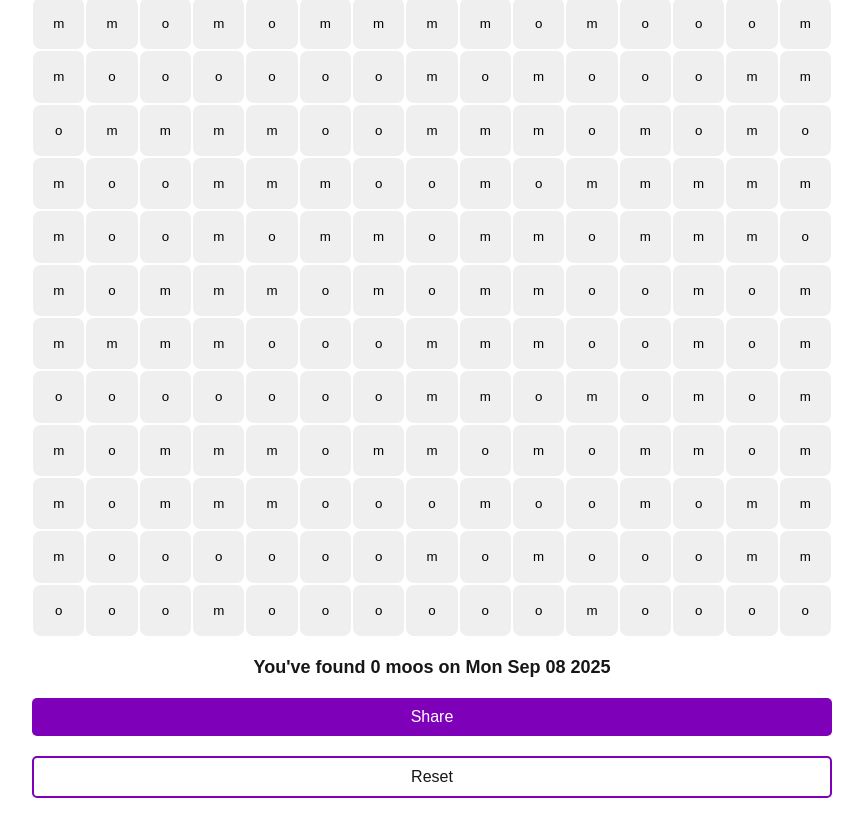
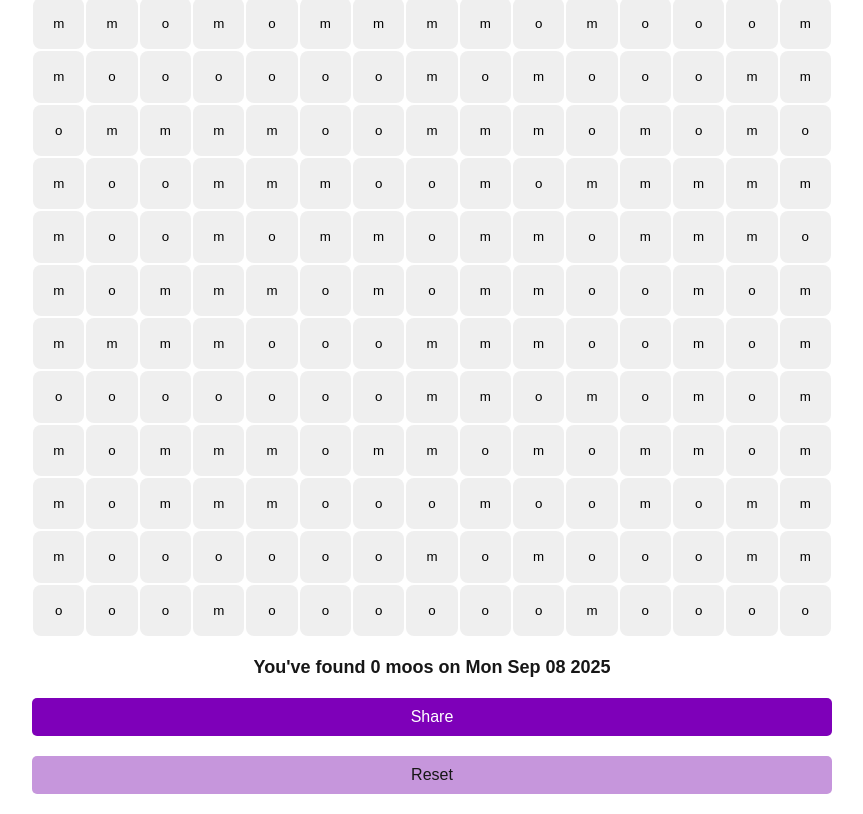
Before and after one commit to KleeUT/find-a-moo, a Next.js app: page / in a window 1280 px wide. Shown: the part 217-1031 px from the top of the page, without its empty margins (208-1071 px from the left). Built offline with nearby package versions, Linux system fonts and the light colour scheme.

Commit message:
:sparkle: styling reset

```diff
--- a/src/app/globals.css
+++ b/src/app/globals.css
@@ -2,6 +2,7 @@
   --background: #ffffff;
   --foreground: #171717;
   --action-primary: #7e00b9;
+  --action-secondary: #c696dc;
 }
 
 @media (prefers-color-scheme: dark) {
@@ -9,6 +10,7 @@
     --background: #0a0a0a;
     --foreground: #ededed;
     --action-primary: #c696dc;
+    --action-secondary: #7e00b9;
   }
 }
 
--- a/src/app/page.module.css
+++ b/src/app/page.module.css
@@ -1,5 +1,5 @@
 main.moo_main {
-  width: 90%;
+  width: 95%;
   margin: auto;
   max-width: 50rem;
   display: flex;
@@ -8,11 +8,7 @@ main.moo_main {
   align-items: center;
   padding: 1rem 0;
 }
-@media (min-width: 50rem) {
-  main.moo_main {
-    height: 100%;
-  }
-}
+
 .moo_row {
   display: flex;
   justify-content: center;
@@ -22,10 +18,11 @@ main.moo_main {
   display: flex;
   justify-content: center;
   align-items: center;
-  border: 1px solid var(--gray-alpha-200);
   margin: 1px;
   aspect-ratio: 1 / 1;
-  border-radius: 0.5rem;
+  border-radius: 0.2rem;
+  border: none;
+  /* border: 1px solid var(--action-secondary); */
 }
 .moo_cell_used {
   outline: 2px solid var(--action-primary);
@@ -58,8 +55,7 @@ main.moo_main {
 }
 
 .moo_reset {
-  border: 2px solid var(--action-primary);
-  background-color: var(--background);
+  background-color: var(--action-secondary);
   color: var(--foreground);
 }
 
@@ -69,3 +65,12 @@ main.moo_main {
   font-weight: bold;
   text-align: center;
 }
+
+@media (min-width: 50rem) {
+  main.moo_main {
+    height: 100%;
+  }
+  .moo_cell {
+    border-radius: 0.5rem;
+  }
+}
```
